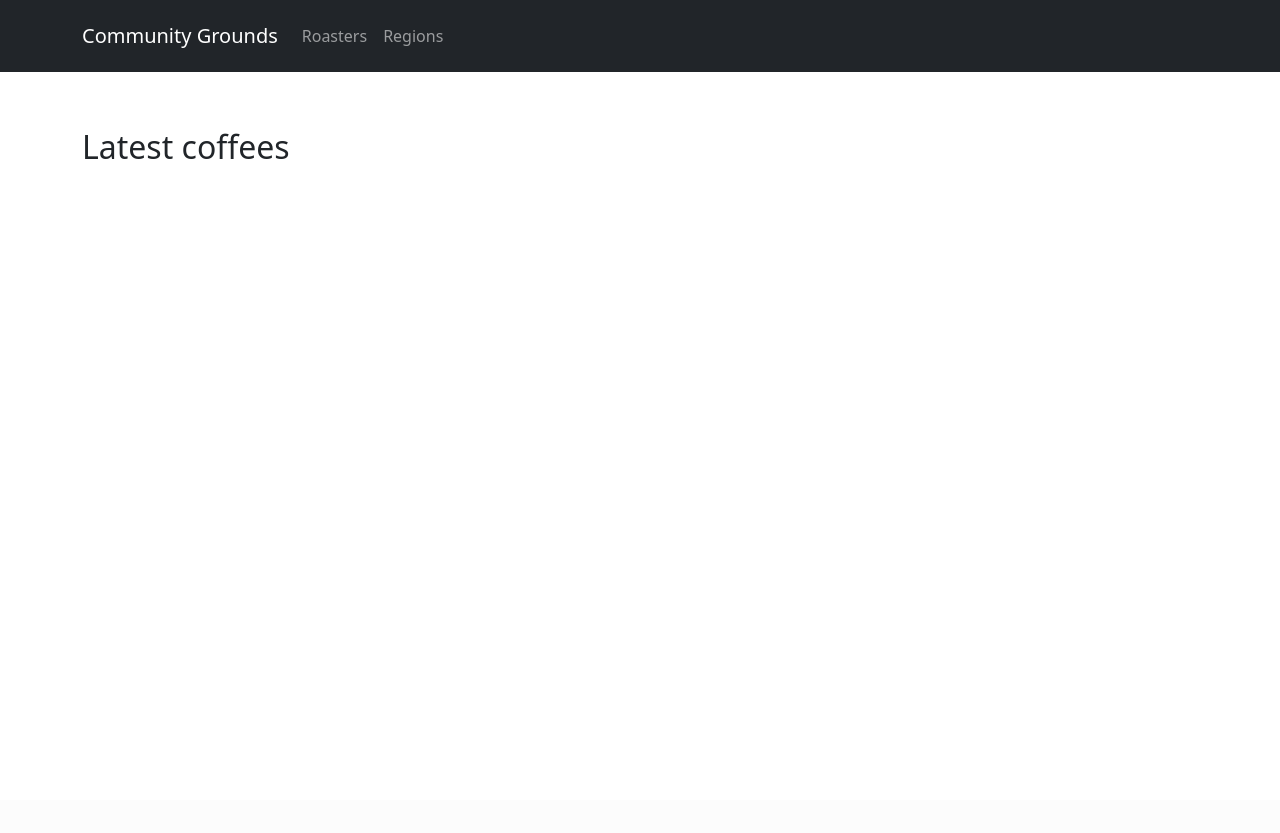
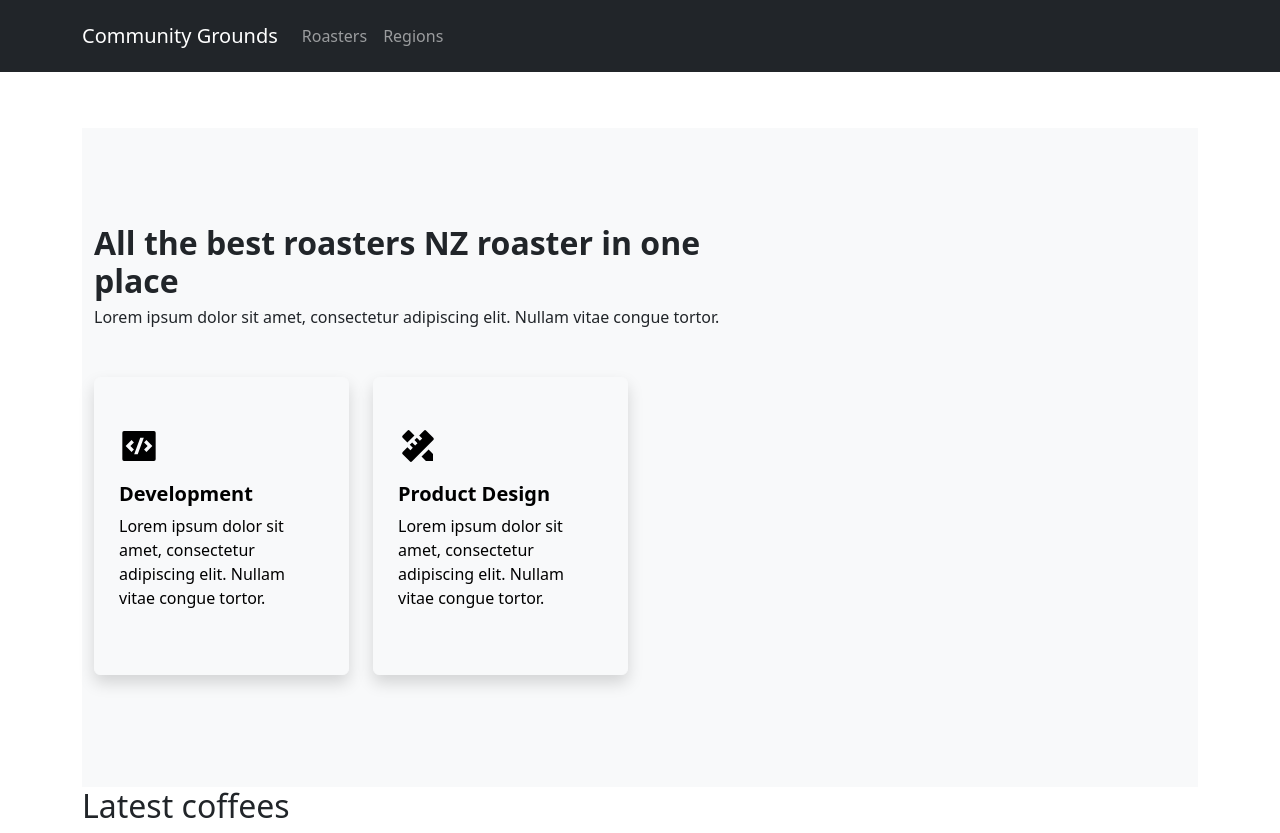
Before and after one commit to tk-hap/python_coffee_scraper, a Flask app: page / in a window 1280 px wide. Before the commit the page ends 159 px from the top, so only its background shows below. Run offline with Flask 3, Linux system fonts and the light colour scheme; data that the repository does not hold is empty.

Commit message:
UI Update

```diff
--- a/templates/index.html
+++ b/templates/index.html
@@ -2,6 +2,32 @@
 
 {% block content %}
     <h1>{% block title %}  {% endblock %}</h1>
+    <section class="bg-light pb-5 pt-5" data-pg-collapsed>
+        <div class="container pb-5 pt-5">
+            <div class="align-items-center mb-3 row">
+                <div class="col-lg-7">
+                    <h3 class="fw-bold h2 mb-1">All the best roasters NZ roaster in one place</h3>
+                    <p class="fw-light">                                 Lorem ipsum dolor sit amet, consectetur adipiscing elit. Nullam vitae congue tortor. </p>
+                </div>
+                <div class="col-lg-auto ms-auto">
+                </div>
+            </div>
+            <div class="row">
+                <div class="col-sm-6 col-xl-3 pb-3 pt-3"> <a href="#" class="btn btn-light d-block p-3 pb-5 ps-4 pe-4 pt-5 shadow text-start"> <svg xmlns="http://www.w3.org/2000/svg" viewBox="0 0 24 24" width="40" height="40" fill="currentColor" class="mb-3">
+                            <path d="M3 3h18a1 1 0 0 1 1 1v16a1 1 0 0 1-1 1H3a1 1 0 0 1-1-1V4a1 1 0 0 1 1-1zm13.464 12.536L20 12l-3.536-3.536L15.05 9.88 17.172 12l-2.122 2.121 1.414 1.415zM6.828 12L8.95 9.879 7.536 8.464 4 12l3.536 3.536L8.95 14.12 6.828 12zm4.416 5l3.64-10h-2.128l-3.64 10h2.128z"></path>
+                        </svg> <h4 class="fw-bold h5">Development</h4> <p>Lorem ipsum dolor sit amet, consectetur adipiscing elit. Nullam vitae congue tortor.</p> </a>
+                </div>
+                <div class="col-sm-6 col-xl-3 pb-3 pt-3"> <a href="#" class="btn btn-light d-block p-3 pb-5 ps-4 pe-4 pt-5 shadow text-start"> <svg xmlns="http://www.w3.org/2000/svg" viewBox="0 0 24 24" width="40" height="40" fill="currentColor" class="mb-3">
+                            <path d="M5.636 12.707l1.828 1.829L8.88 13.12 7.05 11.293l1.414-1.414 1.829 1.828 1.414-1.414L9.88 8.464l1.414-1.414L13.12 8.88l1.415-1.415-1.829-1.828 2.829-2.828a1 1 0 0 1 1.414 0l4.242 4.242a1 1 0 0 1 0 1.414L8.464 21.192a1 1 0 0 1-1.414 0L2.808 16.95a1 1 0 0 1 0-1.414l2.828-2.829zm8.485 5.656l4.243-4.242L21 16.757V21h-4.242l-2.637-2.637zM5.636 9.878L2.807 7.05a1 1 0 0 1 0-1.415l2.829-2.828a1 1 0 0 1 1.414 0L9.88 5.635 5.636 9.878z"></path>
+                        </svg> <h4 class="fw-bold h5">Product Design</h4> <p>Lorem ipsum dolor sit amet, consectetur adipiscing elit. Nullam vitae congue tortor.</p> </a>
+                </div>
+                <div class="col-sm-6 col-xl-3 pb-3 pt-3">
+                </div>
+                <div class="col-sm-6 col-xl-3 pb-3 pt-3">
+                </div>
+            </div>
+        </div>
+    </section>
     <h2>Latest coffees</h2>
     <div class="container text-center">
         {% for coffees in coffee_products|batch(3) %}
--- a/web_app.py
+++ b/web_app.py
@@ -6,6 +6,15 @@ import boto3
 from flask import Flask, render_template
 from werkzeug.exceptions import abort
 from boto3.dynamodb.conditions import Key
+from zappa.handler import lambda_handler
+import epsagon
+
+epsagon.init(
+  token='2f3130c9-52a3-41ba-b6d4-a2d6fb05456d',
+  app_name='CommunityGrounds - Coffee Scraper',
+  metadata_only=False,
+)
+epsagon_handler = epsagon.lambda_wrapper(lambda_handler)
 
 dynamodb_resource = boto3.resource('dynamodb')
 table = dynamodb_resource.Table('coffee_table')
```
